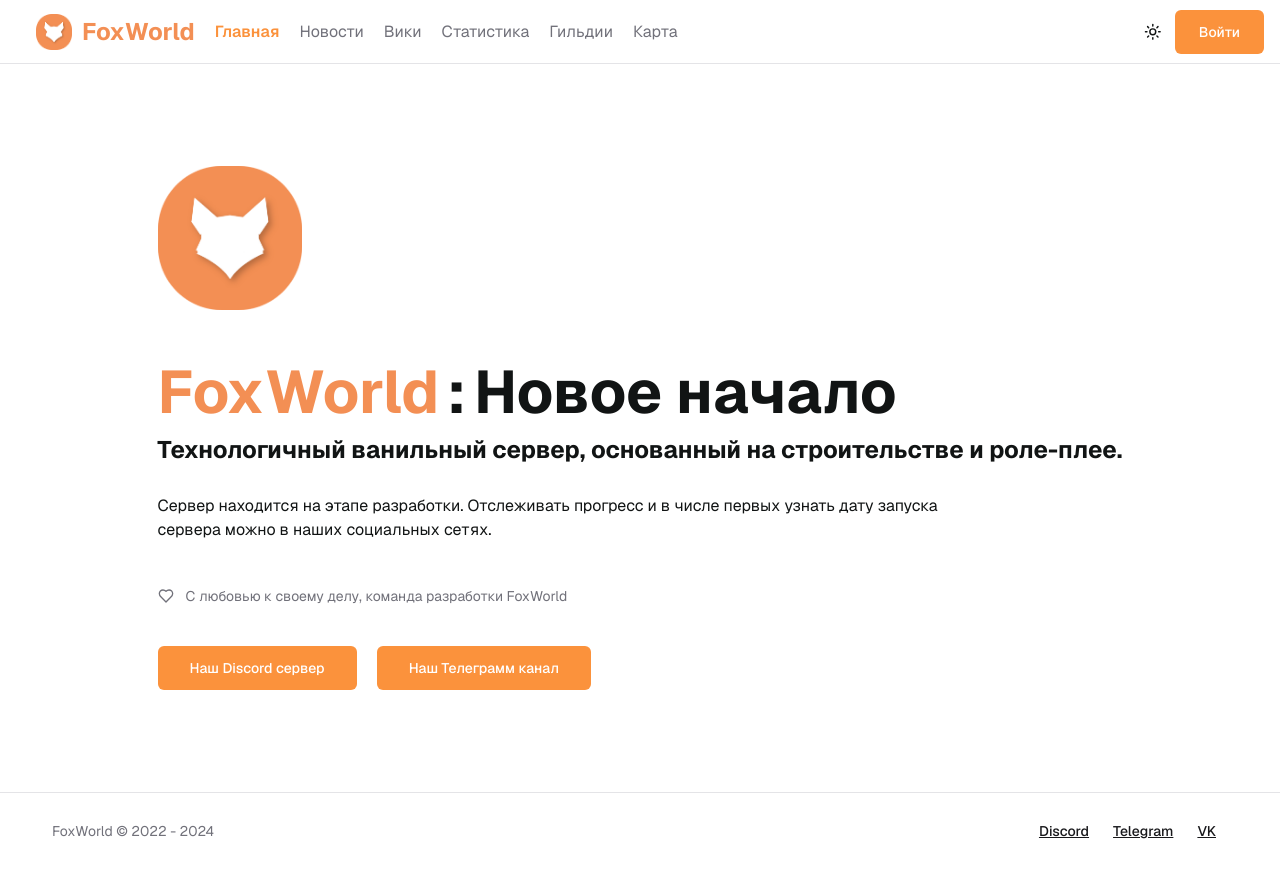
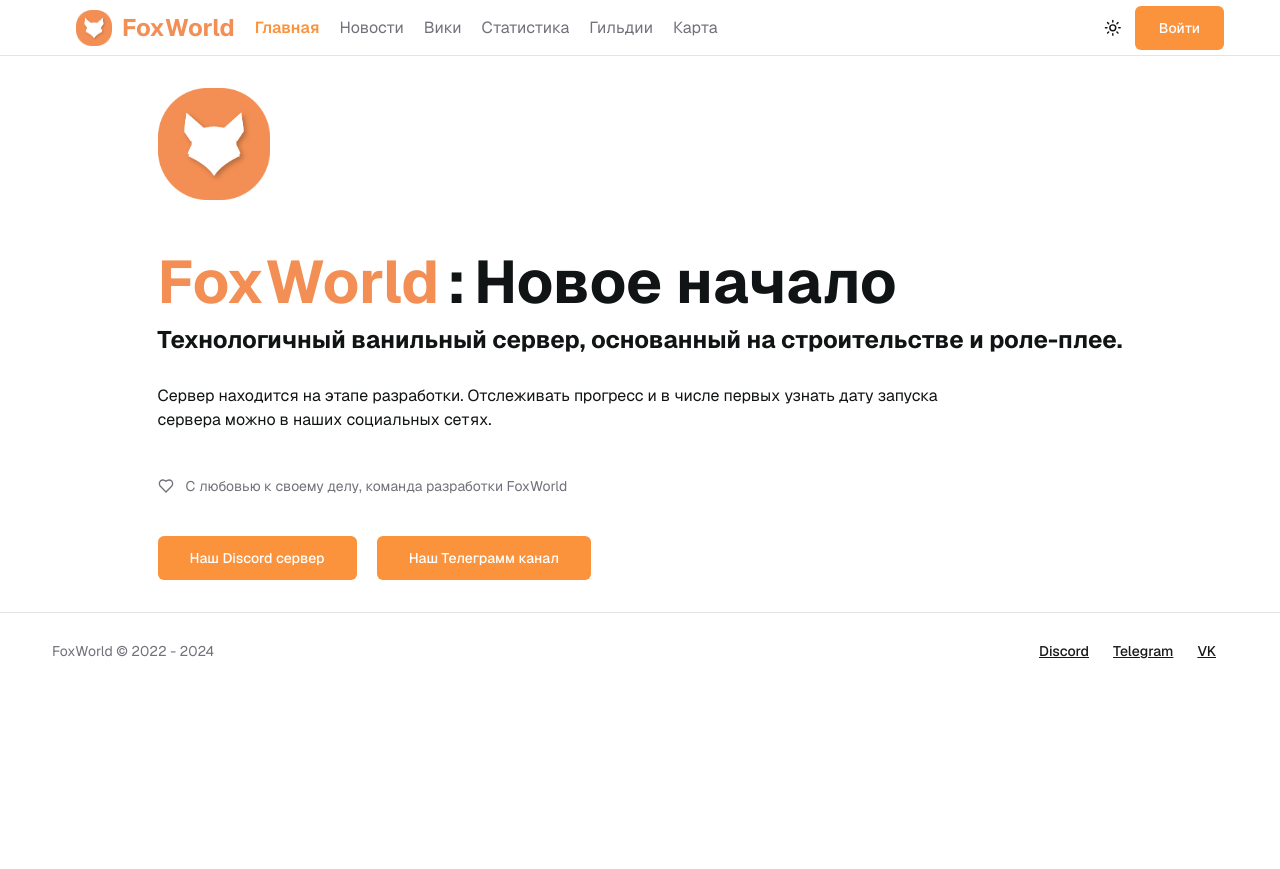
Before and after one commit to PWNight/FoxWorldWeb, a Next.js app: page / in a window 1280 px wide. After the commit the page ends 800 px from the top, so only its background shows below. Built offline with nearby package versions, Linux system fonts and the light colour scheme; no server answers.

Commit message:
Улучшение CSS кода

```diff
--- a/app/layout.tsx
+++ b/app/layout.tsx
@@ -30,7 +30,7 @@ export default function RootLayout({
           disableTransitionOnChange
         >
           <Navbar />
-          <main className="sm:container mx-auto w-[85vw] h-auto">
+          <main className="sm:container mx-auto w-[85vw]">
             {children}
           </main>
           <Footer/>
--- a/app/page.tsx
+++ b/app/page.tsx
@@ -3,9 +3,9 @@ import { Heart } from "lucide-react";
 import Link from "next/link";
 export default function Home() {
   return (
-    <div className="flex sm:min-h-[91vh] min-h-[88vh] flex-col justify-center px-2 py-8">
+    <div className="flex flex-col justify-center px-2 py-8">
       <div className="flex flex-col m-auto gap-3">
-        <img className='h-36 w-36 mb-10' src="logo.png"/>
+        <img className='h-28 w-28 mb-10' src="logo.png"/>
         <div className="flex text-4xl sm:text-6xl font-bold gap-2 sm:items-center sm:flex-row flex-col items-start">
           <h1 className="text-[#F38F54]">FoxWorld</h1>
           <h1 className="sm:flex hidden">:</h1>
--- a/components/navbar.tsx
+++ b/components/navbar.tsx
@@ -33,8 +33,8 @@ export const NAVLINKS = [
 
 export function Navbar() {
   return (
-    <nav className="w-full border-b h-16 sticky top-0 z-50 lg:px-4 px-1 backdrop-filter backdrop-blur-xl bg-opacity-5">
-      <div className="mx-auto h-full flex items-center justify-between gap-2">
+    <nav className="w-full border-b min-h-14 sticky top-0 z-50 lg:px-14 px-1 backdrop-filter backdrop-blur-xl bg-opacity-5 flex items-center">
+      <div className="w-full h-full flex items-center justify-between gap-2">
         <div className="flex items-center gap-5 h-full">
           <div className="flex items-center h-full">
             <div className="sm:flex sm:text-2xl text-sm">
```
